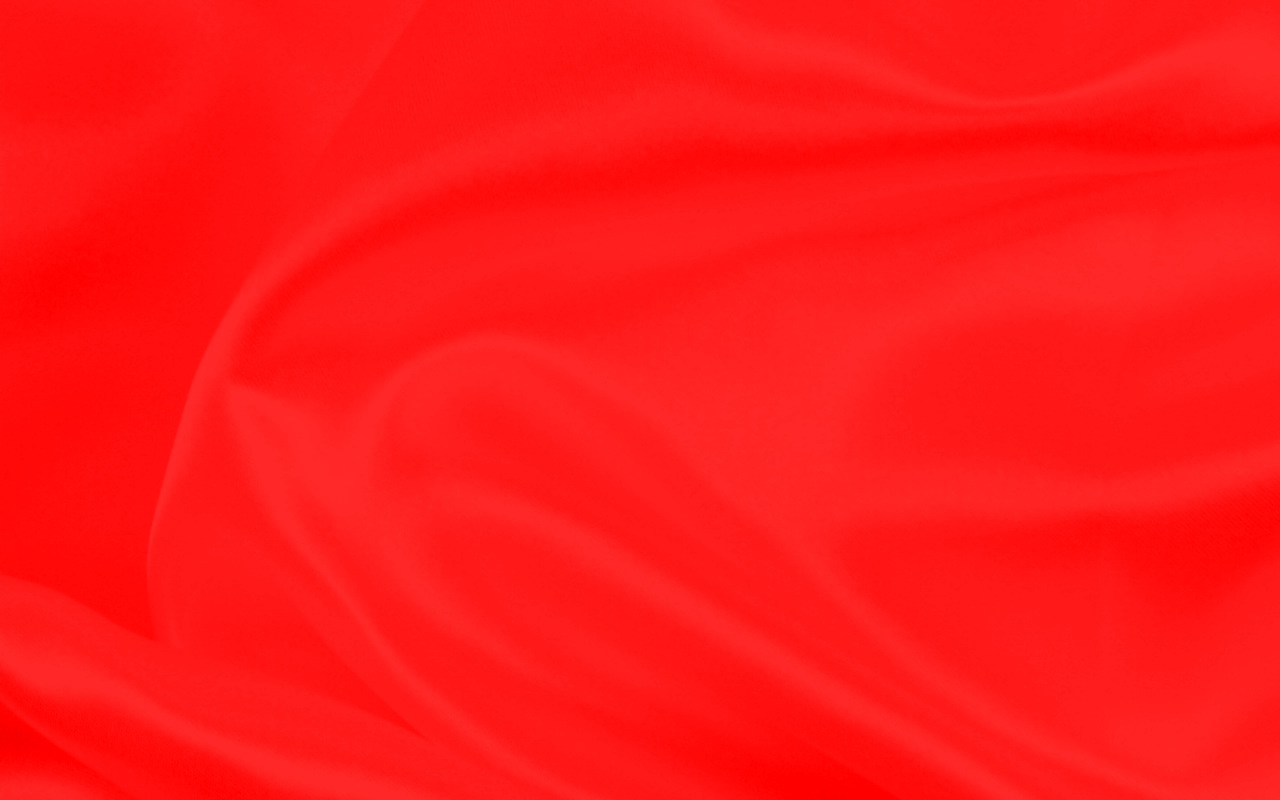
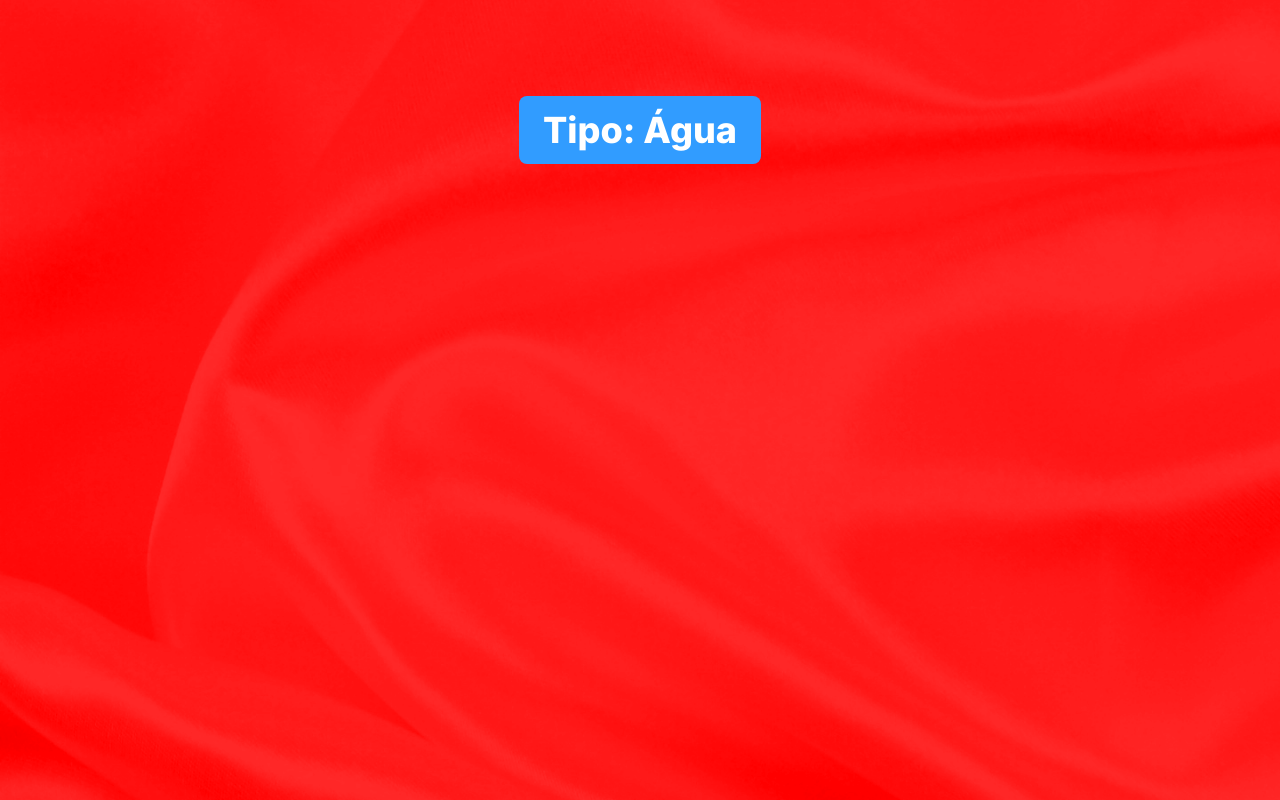
Before and after one commit to lyzzandro/projeto_loopis, a Next.js app in the folder pokeloopis/: page / in a window 1280 px wide. Built offline with nearby package versions, Linux system fonts and the light colour scheme.

Commit message:
adicionando tipo

```diff
--- a/pokeloopis/src/app/components/tipo/index.js
+++ b/pokeloopis/src/app/components/tipo/index.js
@@ -1,3 +1,11 @@
-export default function Tipo() {
-  return <></>;
+import styles from "./styles.css";
+
+export default function Tipo({ tipo }) {
+  return (
+    <>
+      <div className="tipo">
+        <p>Tipo: Água {tipo}</p>
+      </div>
+    </>
+  );
 }
--- a/pokeloopis/src/app/components/tipo/styles.css
+++ b/pokeloopis/src/app/components/tipo/styles.css
@@ -0,0 +1,14 @@
+.tipo {
+  padding: 12px 24px;
+  background-color: #319cff;
+  border-radius: 8px;
+}
+
+.tipo p {
+  color: #fff;
+  font-family: Inter, Arial, Helvetica, sans-serif;
+  font-size: 36px;
+  font-style: normal;
+  font-weight: 800;
+  line-height: normal;
+}
```
